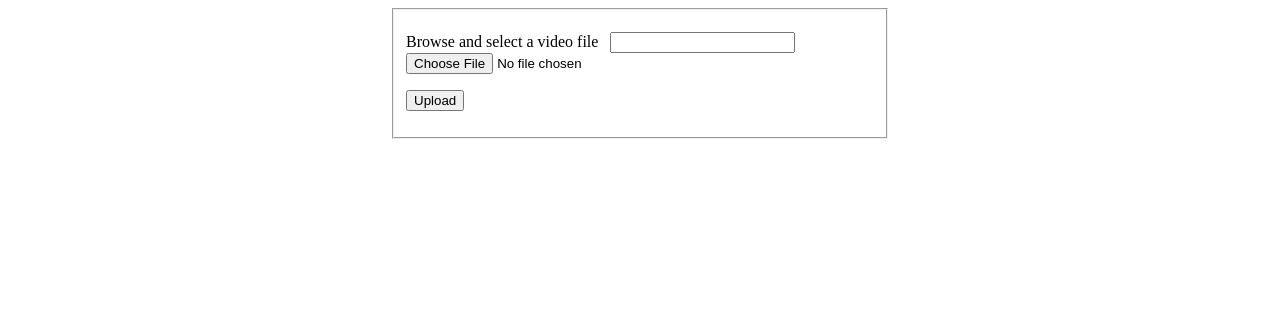
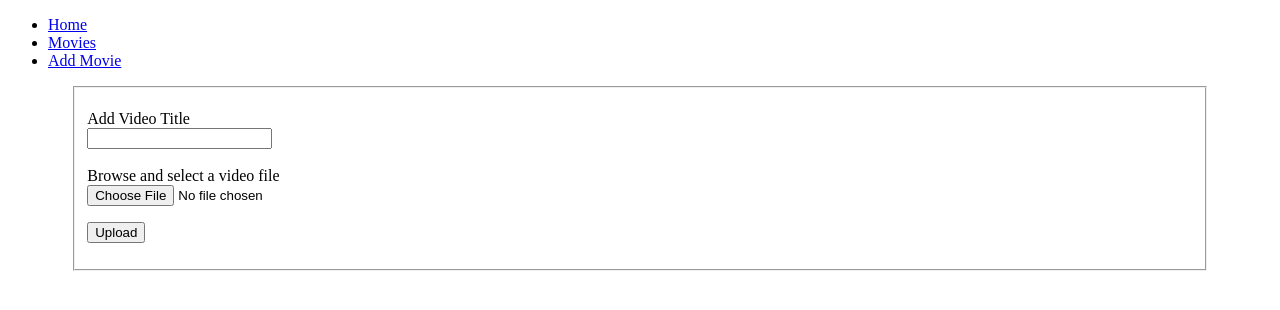
Before and after one commit to artofnuel/col-film.github.io, a Django app: page /new_movie/ in a window 1280 px wide. Shown: the top 310 px of the page. Run offline with Django 4.2, Linux system fonts and the light colour scheme.

Commit message:
Code Formatted and HTML files rearranged
I have added a base.html file to the templates.

```diff
--- /dev/null
+++ b/movies/templates/movies/base.html
@@ -0,0 +1,20 @@
+<!DOCTYPE html>
+<html>
+    <head>
+        <title>Add a new Movie.</title>
+    </head>
+    <body>
+        <nav>
+            <ul>
+                <li><a class="nav-link" href="{% url 'movies:index'%}">Home</a></li>
+                <li><a class="nav-link" href="{% url 'movies:all_movies'%}">Movies</a></li>
+                <li><a class="nav-link" href="{% url 'movies:new_movie'%}">Add Movie</a></li>
+            </ul>
+        </nav>
+		<div style="width: 90%; margin: auto;">
+            {% block content %}
+
+            {% endblock content %}
+		</div>
+    </body>
+</html>
--- a/movies/templates/movies/index.html
+++ b/movies/templates/movies/index.html
@@ -1 +1,5 @@
-<h1>This is the Index Page</h1>
+{% extends "movies/base.html" %}
+
+{% block content %}
+    <h1>This is the Index Page</h1>
+{% endblock content %}
--- a/movies/templates/movies/new_movie.html
+++ b/movies/templates/movies/new_movie.html
@@ -1,20 +1,20 @@
+{% extends "movies/base.html" %}
+
 {% block content %}
 
-<!DOCTYPE html>
-<html>
-    <head>
-        <title>Add a new Movie.</title>
-    </head>
-    <body>
-		<div style="width: 500px; margin: auto;">
 <fieldset name="Video File Upload and Display">
 	{% if msg %} {% autoescape off %} {{ msg }} {% endautoescape %} {% endif %}
 	<form method="post" action="{% url 'movies:new_movie' %}" enctype="multipart/form-data">
 		{% csrf_token %}
 		<dl>
 			<p>
+				<label>Add Video Title</label>&nbsp;&nbsp;
+				<br>
+				<input type="text" name="title" autocomplete="off" >
+				<br>
+				<br>
 				<label>Browse and select a video file</label>&nbsp;&nbsp;
-							<input type="text" name="title" autocomplete="off" required>
+				<br>
 				<input type="file" name="video" autocomplete="off" required>
 			</p>
 		</dl>
@@ -23,7 +23,5 @@
 		</p>
 	</form>
 </fieldset>
-		</div>
-    </body>
-</html>
+
 {% endblock content %}
--- a/movies/templates/movies/view_movie.html
+++ b/movies/templates/movies/view_movie.html
@@ -1,3 +1,5 @@
+{% extends "movies/base.html" %}
+
 {% block content %}
 
 <h3>{{ movie.title }}</h3>
```
Also changed, not shown: movies/templates/movies/movies.html (+7 -6 lines). Lines whose indentation alone changed are shown as unchanged.
